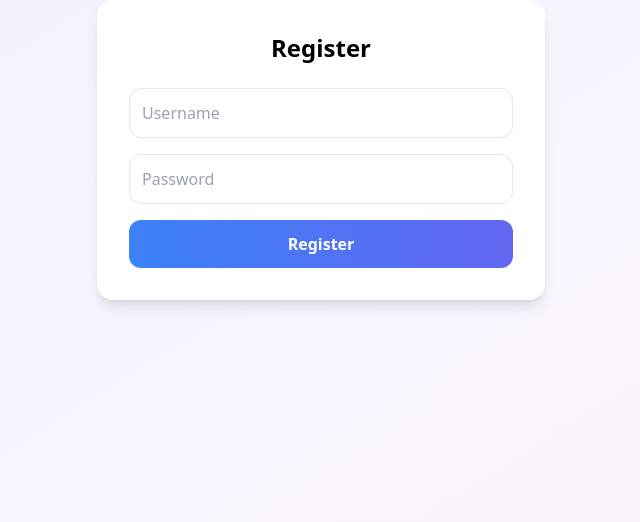
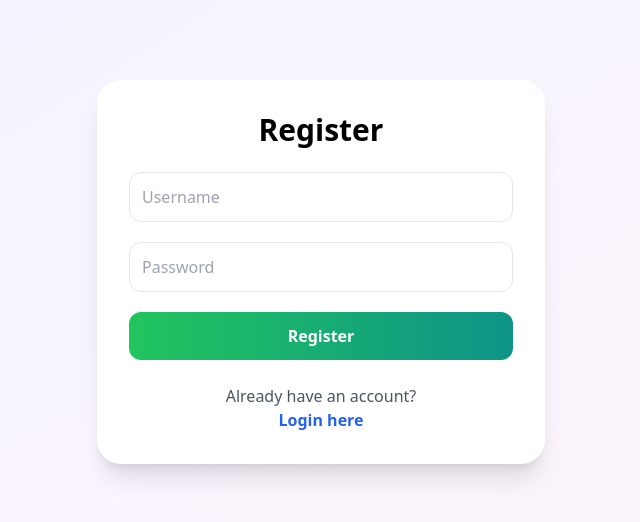
Before and after one commit to baba-fakhrudhin/ABPDF-suite, a FastAPI app: page /register-page in a window 1280 px wide. Shown: the part 80-602 px from the top of the page, without its empty margins (319-959 px from the left). Run offline with FastAPI, Linux system fonts and the light colour scheme; some libraries are stand-ins or nearby versions.

Commit message:
Update register.html

```diff
--- a/templates/register.html
+++ b/templates/register.html
@@ -1,10 +1,17 @@
 {% extends "base.html" %}
 {% block content %}
 
-<div class="max-w-md mx-auto bg-white p-8 rounded-2xl shadow-lg">
-    <h2 class="text-2xl font-bold mb-6 text-center">Register</h2>
+<div class="max-w-md mx-auto bg-white p-8 rounded-3xl shadow-xl mt-20">
 
-    <form method="post" action="/register" class="space-y-4">
+    <h2 class="text-3xl font-bold text-center mb-6">Register</h2>
+
+    {% if error %}
+        <div class="bg-red-100 text-red-600 p-3 rounded-lg mb-4 text-center">
+            {{ error }}
+        </div>
+    {% endif %}
+
+    <form method="POST" action="/register" class="space-y-5">
         <input type="text" name="username" placeholder="Username" required
             class="w-full border p-3 rounded-xl">
 
@@ -12,10 +19,21 @@
             class="w-full border p-3 rounded-xl">
 
         <button type="submit"
-            class="w-full py-3 bg-gradient-to-r from-blue-500 to-indigo-500 text-white rounded-xl font-bold">
+            class="w-full py-3 rounded-xl text-white font-bold bg-gradient-to-r from-green-500 to-teal-600 hover:scale-105 transition">
             Register
         </button>
     </form>
+
+    <div class="text-center mt-6">
+        <p class="text-gray-600">
+            Already have an account?
+        </p>
+        <a href="/login-page"
+           class="text-blue-600 font-semibold hover:underline">
+            Login here
+        </a>
+    </div>
+
 </div>
 
 {% endblock %}
```
